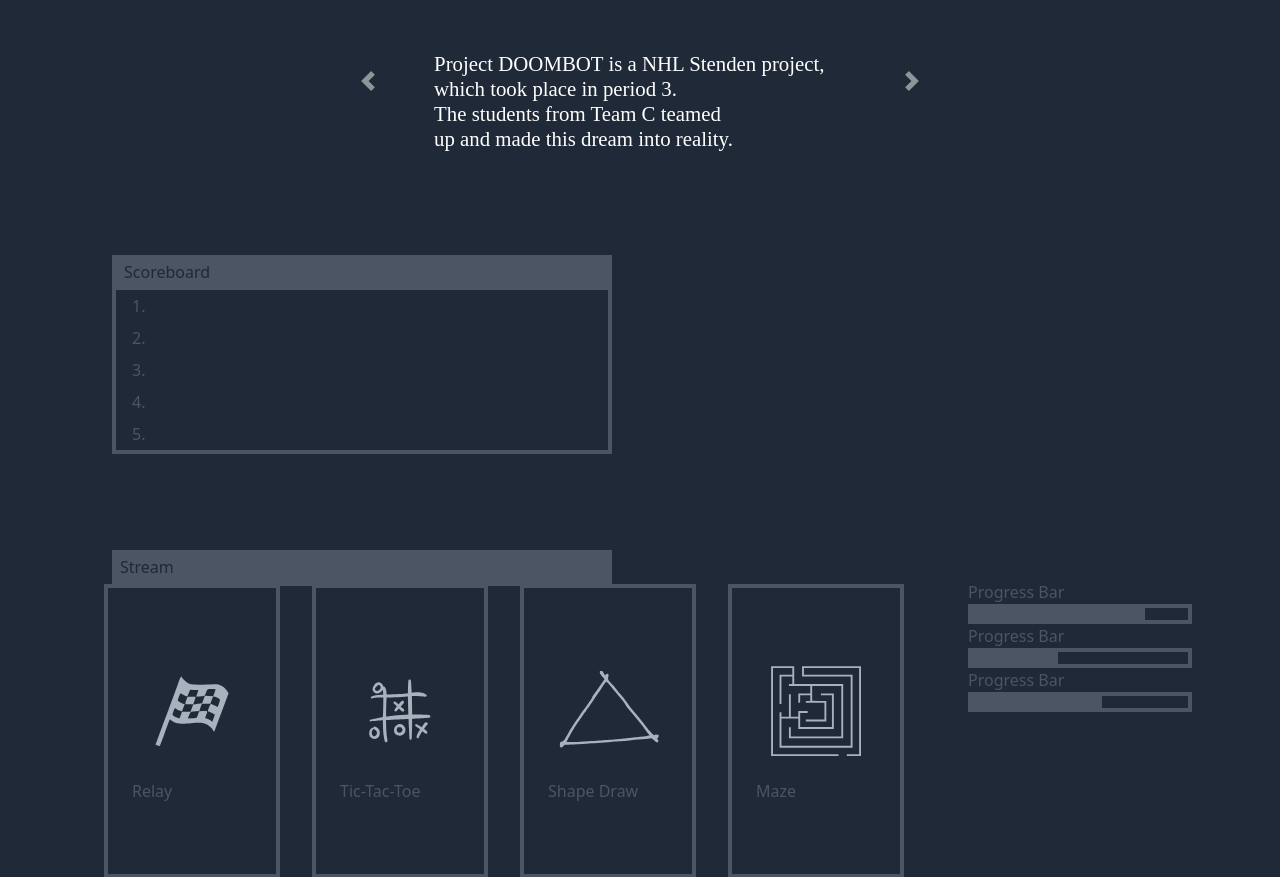
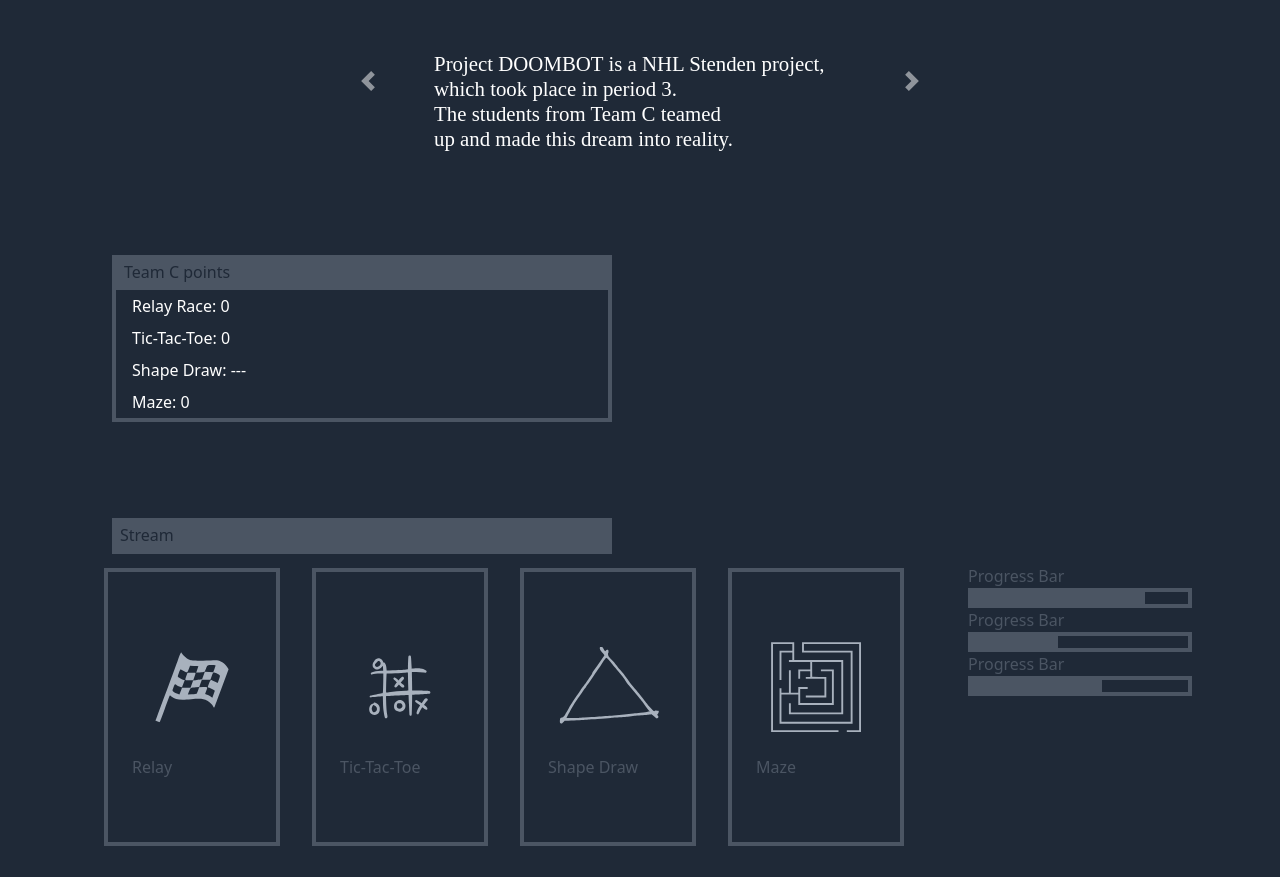
Before and after one commit to Edward-Bakker/Website-Project-3, a PHP site: page /group3.php in a window 1280 px wide. Shown: the part 238-1115 px from the top of the page. After the commit the page ends 1084 px from the top, so only its background shows below. Run offline with PHP 8.4, Linux system fonts and the light colour scheme; data comes from the database, SQL or seed files in the repository.

Commit message:
Scoreboard C

```diff
--- a/group3.php
+++ b/group3.php
@@ -1,3 +1,11 @@
+<?php
+// Initialize the session
+session_start();
+
+$config = require_once('config.php');
+$conn = mysqli_connect($config['host'], $config['user'], $config['password'], $config['name']);
+?>
+
 <!doctype html>
 <html lang="en">
 
@@ -63,12 +71,45 @@
         <div class="flex flex-col flex-grow wrapper">
             <div class="flex flex-wrap upperHalf justify-between h-2-4">
                 <div class="flex flex-col border-b-4 border-l-4 border-r-4 border-solid border-gray-600 bg-gray-400 w-px-500 m-5">
-                    <h2 class="bg-gray-600 p-2 text-gray-800">Scoreboard</h2>
-                    <div class="flex flex-grow text-gray-600 px-3 items-center p-1">1.</div>
-                    <div class="flex flex-grow text-gray-600 px-3 items-center p-1">2.</div>
-                    <div class="flex flex-grow text-gray-600 px-3 items-center p-1">3.</div>
-                    <div class="flex flex-grow text-gray-600 px-3 items-center p-1">4.</div>
-                    <div class="flex flex-grow text-gray-600 px-3 items-center p-1">5.</div>
+                    <h2 class="bg-gray-600 p-2 text-gray-800">Team C points</h2>
+                    <div class="flex flex-grow px-3 items-center p-1">Relay Race:
+                    <?php
+                    $result = mysqli_query($conn, "SELECT *FROM robots WHERE team='C'");
+                    while ($row = mysqli_fetch_array($result)) {
+                        $score1C = $row['game1_score'];
+                        echo $score1C;
+                    }
+                    ?>
+                </div>
+                <div class="flex flex-grow  px-3 items-center p-1">Tic-Tac-Toe:
+                    <?php
+                    $result = mysqli_query($conn, "SELECT *FROM robots WHERE team='C'");
+                    while ($row = mysqli_fetch_array($result)) {
+                        $score2C = $row['game2_score'];
+                        echo $score2C;
+                    }
+                    ?>
+                </div>
+                <div class="flex flex-grow  px-3 items-center p-1">Shape Draw:
+                    <?php
+                    $result = mysqli_query($conn, "SELECT *FROM robots WHERE team='C'");
+                    while ($row = mysqli_fetch_array($result)) {
+                        $score3C = $row['game3_score'];
+                        echo'---';
+                        //echo $score3C;
+                        //should be game 3 but since shape redraw is not working game 3=maze
+                    }
+                    ?>
+                </div>
+                <div class="flex flex-grow  px-3 items-center p-1">Maze:
+                    <?php
+                    $result = mysqli_query($conn, "SELECT *FROM robots WHERE team='C'");
+                    while ($row = mysqli_fetch_array($result)) {
+                        $score3C = $row['game3_score'];
+                        echo $score3C;
+                    }
+                    ?>
+                </div>
                 </div>
                 <div class="flex bg-gray-600 w-px-500 m-5">
                     <h2 class="bg-gray-600 p-2 text-gray-800">Stream</h2>
```
